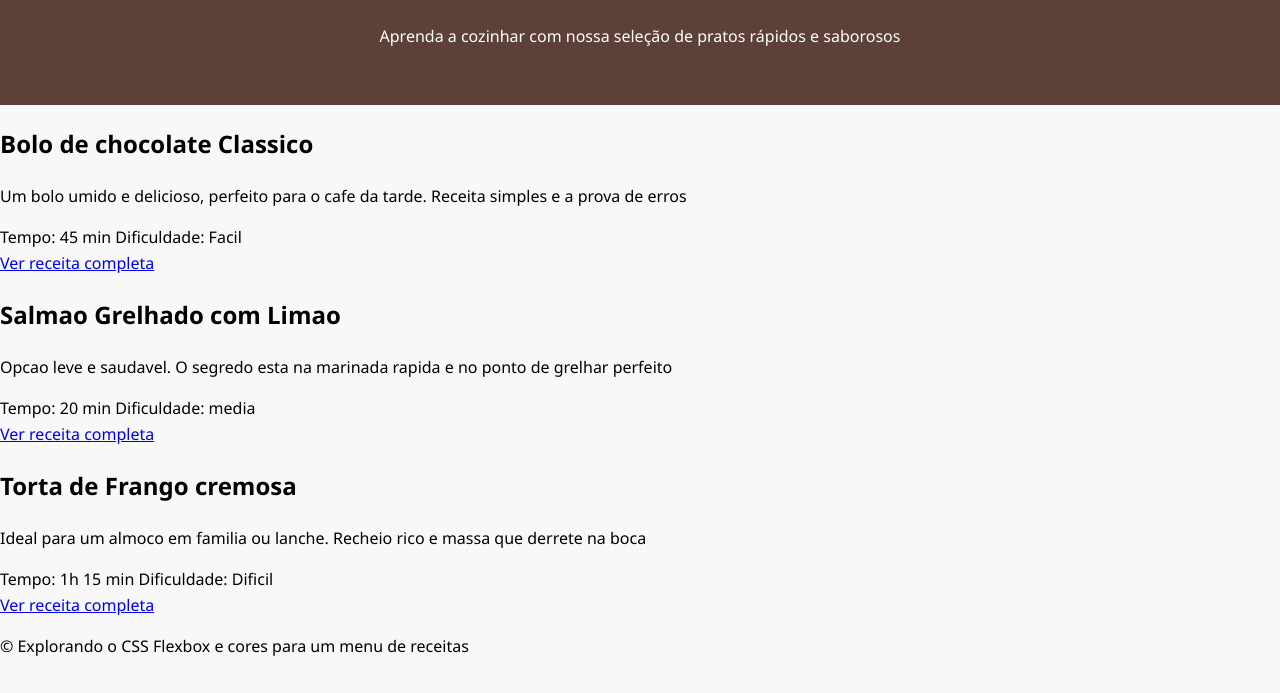
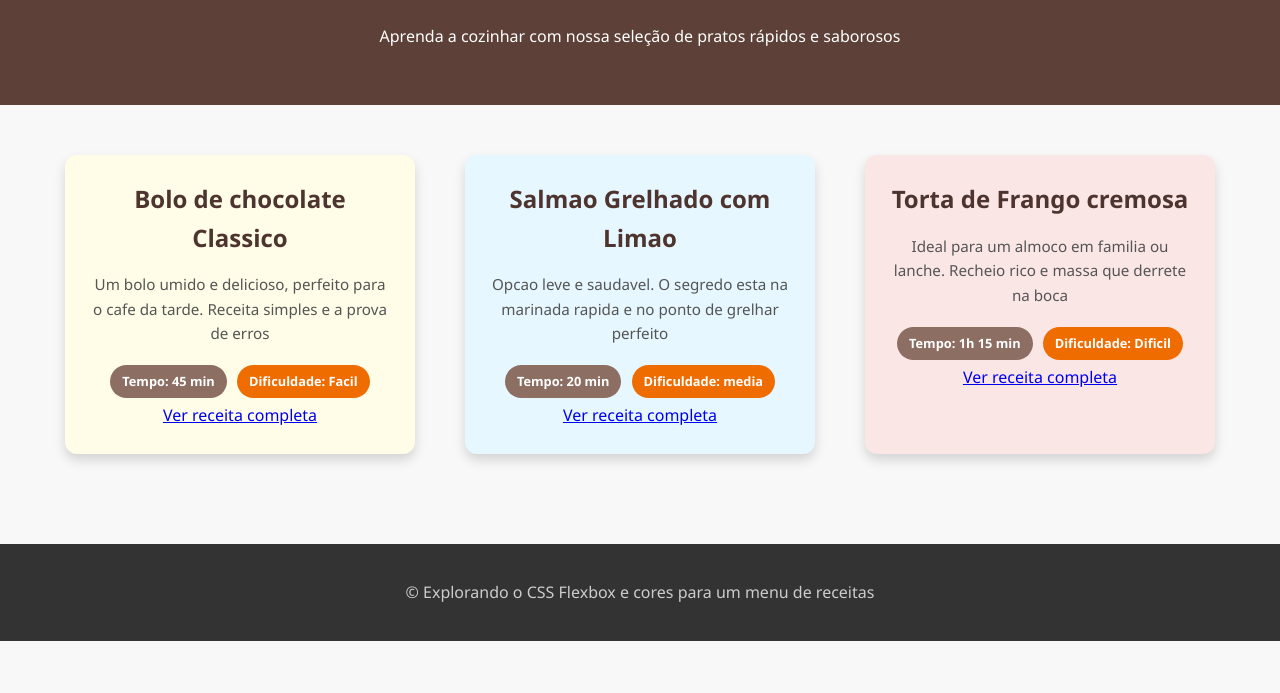
Before and after one commit to LuizHenriqueCFontes/UC07, a plain HTML site: page site2/index.html in a window 1280 px wide. Shown: the part 107-800 px from the top of the page. Drawn offline with Linux system fonts and the light colour scheme.

Commit message:
atualizando

```diff
--- a/site2/css/style.css
+++ b/site2/css/style.css
@@ -17,3 +17,111 @@ body{
     margin-top: 0;
     font-size: 2.5em;
 }
+
+.card-container{
+    display: flex;
+    justify-content: space-around;
+    flex-wrap: wrap;
+    padding: 30px 10px;
+    max-width: 1200px;
+    margin: 0 auto;
+}
+
+.card{
+    width: 300px;
+    margin: 20px;
+    padding: 25px;
+    border-radius: 12px;
+    box-shadow: 0 6px 12px rgba(0, 0, 0, 0.15);
+    transition: all 0.3s ease-in-out;
+    text-align: center;
+}
+
+.card:hover{
+    transform: translateY(-8px) scale(1.02);
+    box-shadow: 0 10px 20px rgba(0, 0, 0, 0.2);
+}
+
+.card-primario{
+    background-color: #fffde7;
+}
+
+.card-secundario{
+    background-color: #e6f7ff;
+}
+
+.card-terciario{
+    background-color: #fbe6e6;
+}
+
+.card h2{
+    color: #4e342e;
+    margin-top: 0;
+    margin-bottom: 15px;
+}
+
+.card p{
+    color: #555;
+    font-size: 0.95em;
+    min-height: 50px;
+}
+
+.tags-receita{
+    margin: 15px 0;
+}
+
+.destaque{
+    display: inline-block;
+    padding: 6px 12px;
+    margin: 5px 3px;
+    border-radius: 20px;
+    font-size: 0.8em;
+    font-weight: 600;
+    color: white;
+}
+
+.destaque-tempo{
+    background-color: #8d6e63;
+}
+
+.destaque-dificuldade{
+    background-color: #ef6c00;
+}
+
+.btn-ver-receita{
+    display: block;
+    width: 80%;
+    margin: 20px auto 0;
+    padding: 10px;
+    background-color: #ff5722;
+    color: white;
+    text-decoration: none;
+    border-radius: 6px;
+    font-weight: bold;
+    letter-spacing: 0.5px;
+    transition: background-color 0.2s;
+}
+
+.btn-ver-receita:hover{
+    background-color: #e64a19;
+}
+
+.rodape{
+    background-color: #333;
+    color: #ccc;
+    text-align: center;
+    padding: 20px;
+    margin-top: 40px;
+}
+
+@media(max-width: 768px){
+    .card{
+        width: 90%;
+        margin: 15px auto;
+    }
+
+    .cabecalho h1{
+        font-size: 2em;
+    }
+
+}
```
Also changed, not shown: site2/index.html (line endings or trailing spaces).
